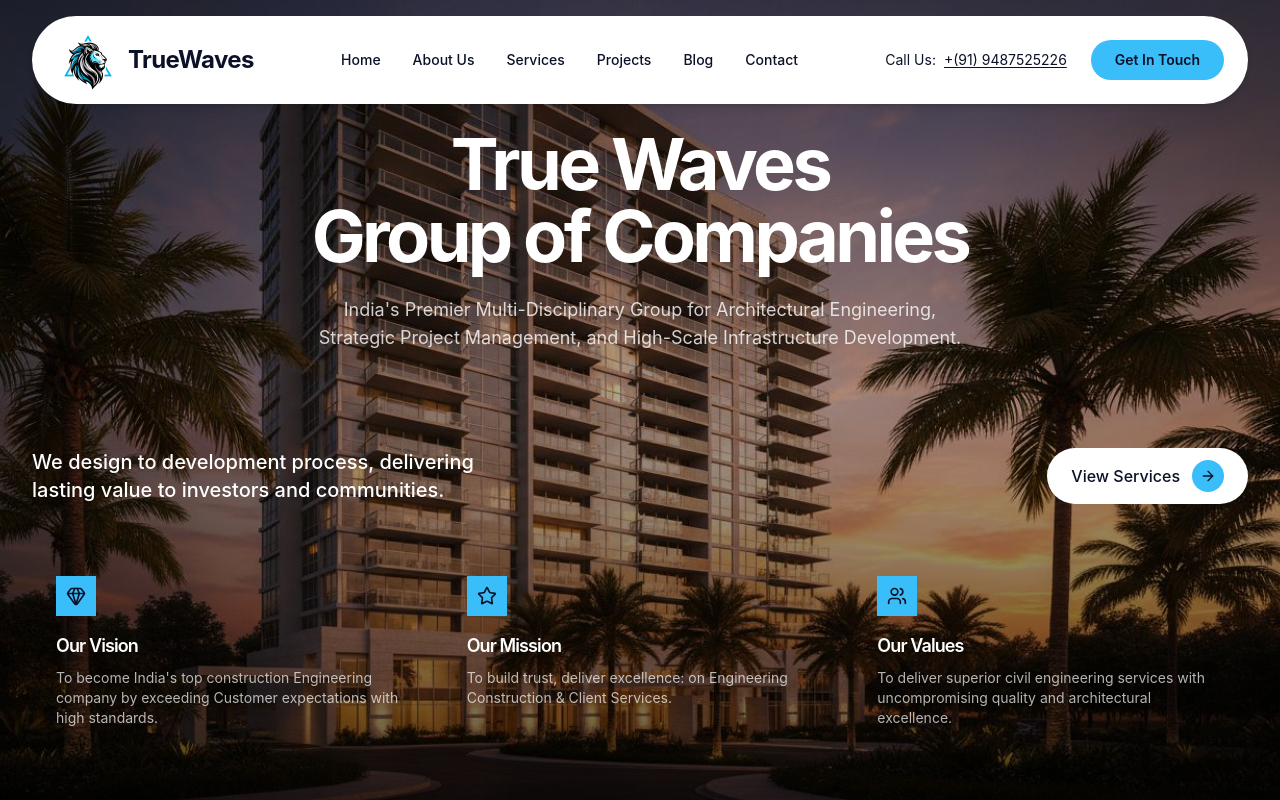
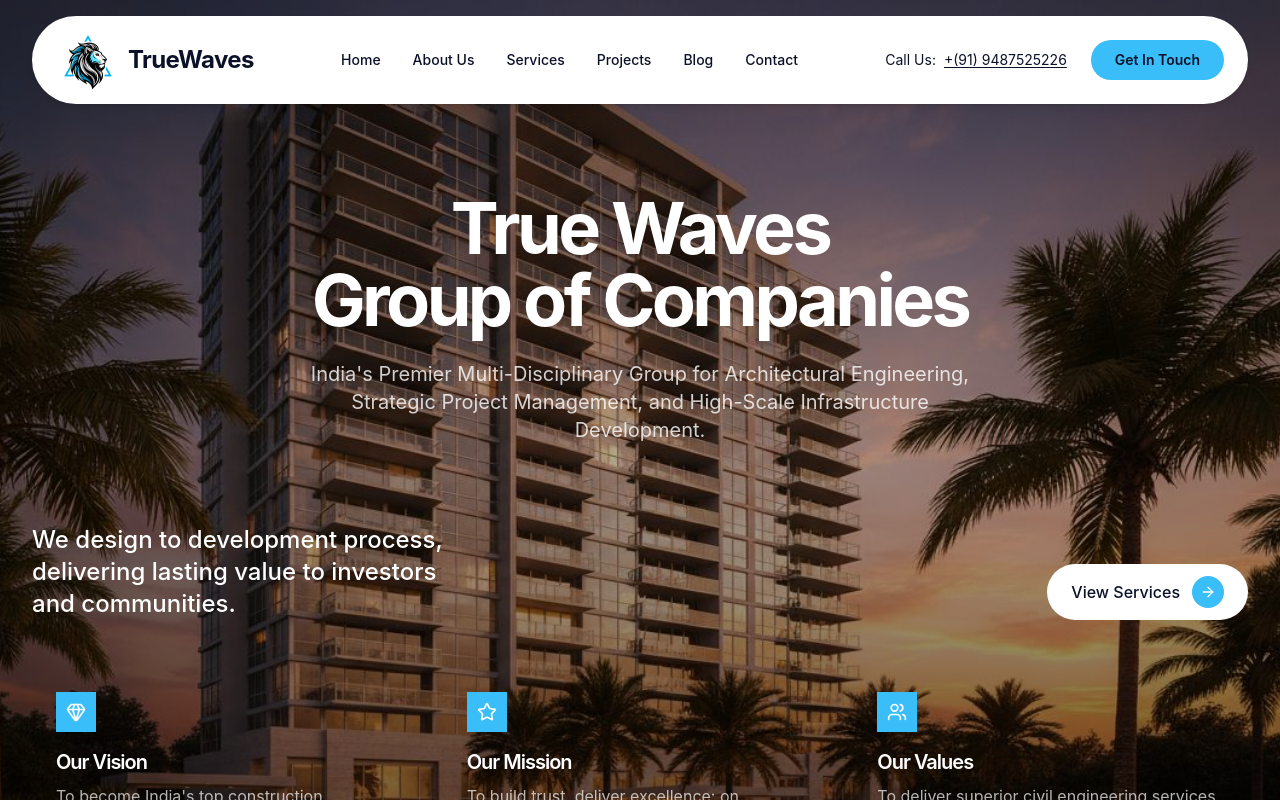
Before and after one commit to godivatech/truewaves_associates_website, a React (Vite) app: page / in a window 1280 px wide. Shown: the top 800 px of the page. Built offline with nearby package versions, Linux system fonts and the light colour scheme.

Commit message:
UI changes

```diff
--- a/src/sections/HeroSection.tsx
+++ b/src/sections/HeroSection.tsx
@@ -59,7 +59,7 @@ export default function HeroSection() {
             </div>
 
             {/* Content */}
-            <div className="relative z-10 max-w-7xl mx-auto px-4 sm:px-6 lg:px-8 pt-32 pb-20">
+            <div className="relative z-10 max-w-7xl mx-auto px-4 sm:px-6 lg:px-8 pt-48 pb-20">
                 <motion.div
                     variants={containerVariants}
                     initial="hidden"
@@ -77,7 +77,7 @@ export default function HeroSection() {
 
                     <motion.p
                         variants={itemVariants}
-                        className="mt-6 text-lg text-white/80 max-w-2xl mx-auto"
+                        className="mt-6 text-xl text-white/80 max-w-2xl mx-auto"
                     >
                         India's Premier Multi-Disciplinary Group for Architectural Engineering, Strategic Project Management, and High-Scale Infrastructure Development.
                     </motion.p>
@@ -95,7 +95,7 @@ export default function HeroSection() {
                             transition={{ duration: 0.8, delay: 0.6 }}
                             className="max-w-md"
                         >
-                            <p className="text-xl text-white font-medium">
+                            <p className="text-2xl text-white font-medium">
                                 We design to development process, delivering lasting value to investors and communities.
                             </p>
                         </motion.div>
@@ -112,7 +112,7 @@ export default function HeroSection() {
                             >
                                 View Services
                                 <span className="w-8 h-8 bg-accent group-hover:bg-white rounded-full flex items-center justify-center transition-colors">
-                                    <ArrowRight className="w-4 h-4" />
+                                    <ArrowRight className="w-4 h-4 text-white group-hover:text-accent transition-colors" />
                                 </span>
                             </a>
                         </motion.div>
@@ -134,10 +134,10 @@ export default function HeroSection() {
                                 className="glass rounded-2xl p-6"
                             >
                                 <div className="w-10 h-10 bg-accent rounded-lg flex items-center justify-center mb-4">
-                                    <card.icon className="w-5 h-5 text-navy" />
+                                    <card.icon className="w-5 h-5 text-white" />
                                 </div>
-                                <h3 className="text-lg font-semibold text-white mb-2">{card.title}</h3>
-                                <p className="text-sm text-white/70">{card.description}</p>
+                                <h3 className="text-xl font-semibold text-white mb-2">{card.title}</h3>
+                                <p className="text-base text-white/70">{card.description}</p>
                             </motion.div>
                         ))}
                     </motion.div>
```
Also changed, not shown: src/components/AccreditationsSection.tsx (line endings or trailing spaces), src/components/MDMessageSection.tsx (line endings or trailing spaces).
